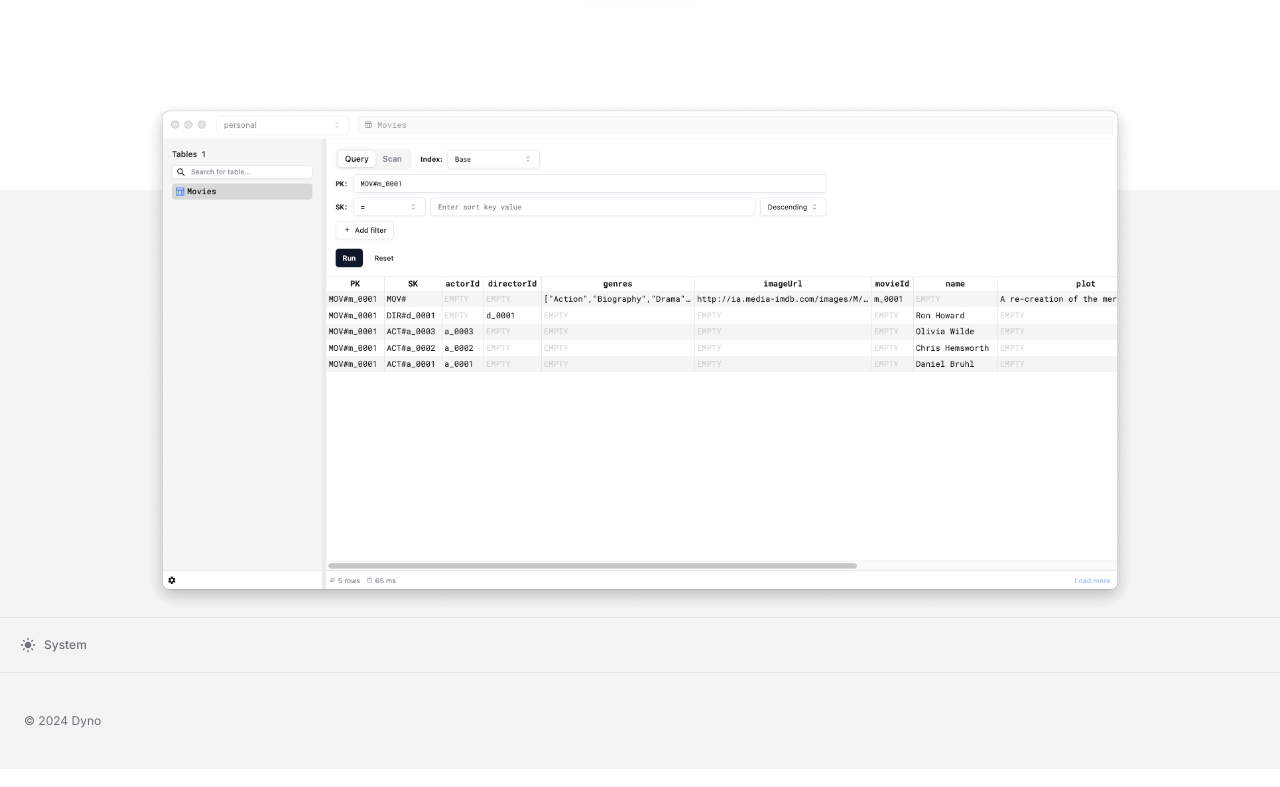
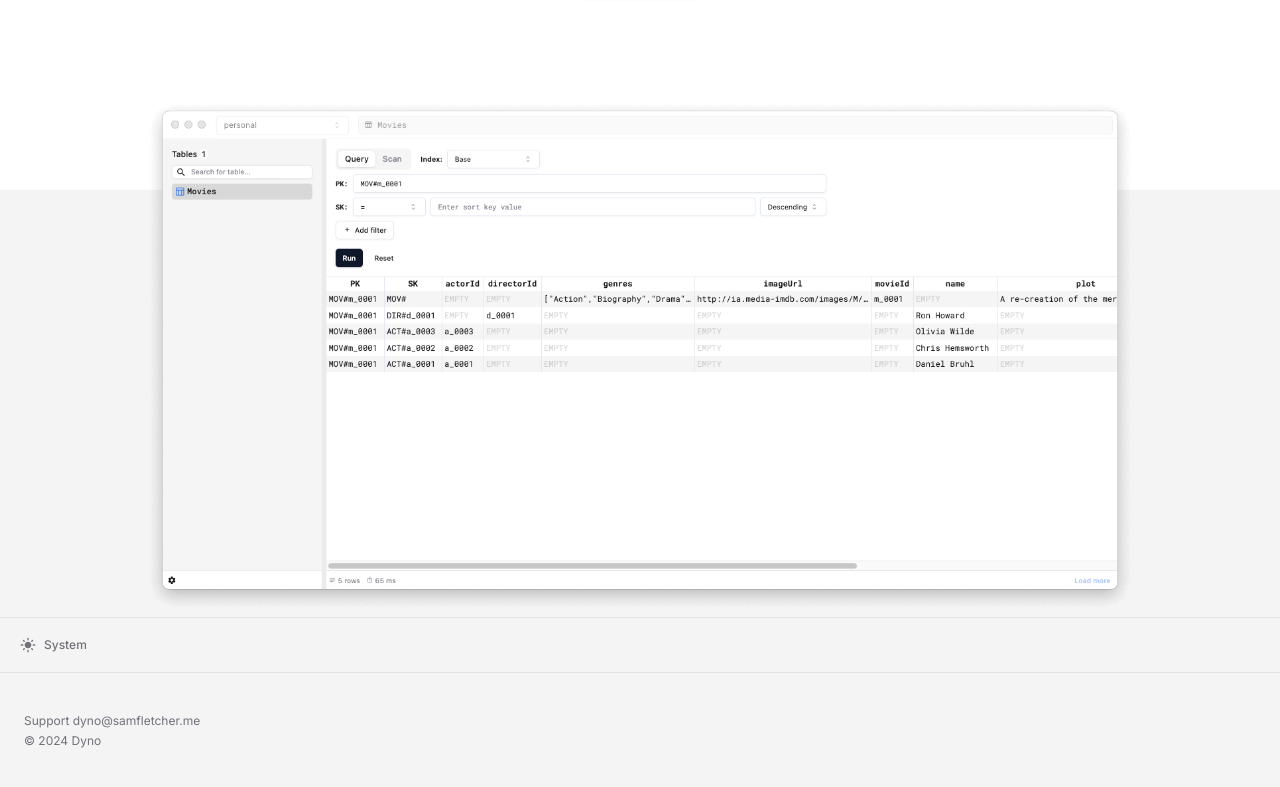
Before and after one commit to s-fletcher/dyno-web, a Next.js app: page / in a window 1280 px wide. Shown: the part 335-1122 px from the top of the page. Built offline with nearby package versions, Linux system fonts and the light colour scheme.

Commit message:
Add email to footer

```diff
--- a/components/footer.tsx
+++ b/components/footer.tsx
@@ -1,13 +1,20 @@
 import { FC } from "react";
 import { ModeToggle } from "./mode-toggle";
+import Link from "next/link";
 
 export const Footer: FC = () => {
   return (
     <footer className="w-full text-muted-foreground bg-footer">
-      <div className="w-full border border-x-0 border-border flex h-14 items-center px-2">
+      <div className="w-full border border-x-0 border-border flex h-14 items-center px-2 gap-4">
         <ModeToggle />
       </div>
-      <div className="px-6 py-10">
+      <div className="px-6 py-10 flex flex-col gap-1">
+        <p className="text-xs">
+          Support{" "}
+          <Link className="hover:underline" href="mailto:dyno@samfletcher.me">
+            dyno@samfletcher.me
+          </Link>
+        </p>
         <p className="text-xs">© 2024 Dyno</p>
       </div>
     </footer>
```
